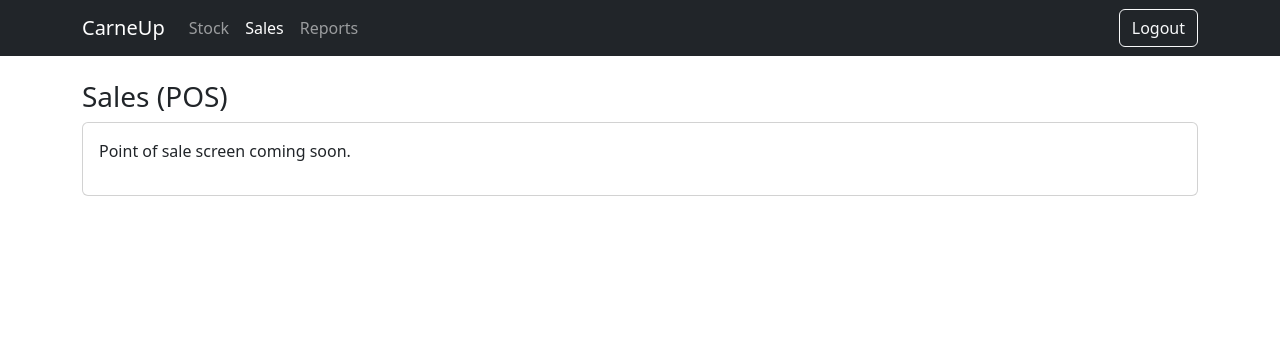
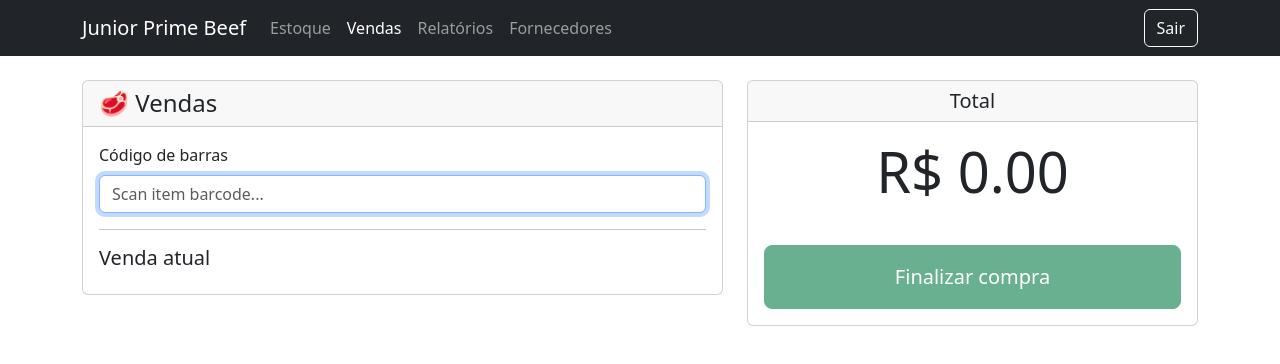
Before and after one commit to wellingtonwos/ProjetoExtensaoI, a React (Vite) app in the folder Source/Client/carneup-frontend/: page /sales in a window 1280 px wide. Shown: the top 364 px of the page. Built offline with nearby package versions, Linux system fonts and the light colour scheme; sample sign-in values are in the browser's storage.

Commit message:
Updated pages and api for initial backend integration

```diff
--- a/Source/Client/carneup-frontend/src/components/Navbar.jsx
+++ b/Source/Client/carneup-frontend/src/components/Navbar.jsx
@@ -1,4 +1,4 @@
-import React from 'react';
+import React from 'react'
 import { Navbar, Container, Nav, Button } from 'react-bootstrap'
 import { LinkContainer } from 'react-router-bootstrap'
 
@@ -15,7 +15,7 @@ export default function TopNavbar() {
 		<Navbar bg='dark' variant='dark' expand='lg'>
 			<Container>
 				<LinkContainer to='/'>
-					<Navbar.Brand>CarneUp</Navbar.Brand>
+					<Navbar.Brand>Junior Prime Beef</Navbar.Brand>
 				</LinkContainer>
 				<Navbar.Toggle />
 				<Navbar.Collapse className='justify-content-end'>
@@ -23,20 +23,23 @@ export default function TopNavbar() {
 						{token ? (
 							<>
 								<LinkContainer to='/stock'>
-									<Nav.Link>Stock</Nav.Link>
+									<Nav.Link>Estoque</Nav.Link>
 								</LinkContainer>
 								<LinkContainer to='/sales'>
-									<Nav.Link>Sales</Nav.Link>
+									<Nav.Link>Vendas</Nav.Link>
 								</LinkContainer>
 								<LinkContainer to='/reports'>
-									<Nav.Link>Reports</Nav.Link>
+									<Nav.Link>Relatórios</Nav.Link>
+								</LinkContainer>
+								<LinkContainer to='/suppliers'>
+									<Nav.Link>Fornecedores</Nav.Link>
 								</LinkContainer>
 							</>
 						) : null}
 					</Nav>
 					{token ? (
 						<Button variant='outline-light' onClick={handleLogout}>
-							Logout
+							Sair
 						</Button>
 					) : null}
 				</Navbar.Collapse>
--- a/Source/Client/carneup-frontend/src/pages/Dashboard.jsx
+++ b/Source/Client/carneup-frontend/src/pages/Dashboard.jsx
@@ -1,3 +1,4 @@
+import React from 'react';
 import { Container, Row, Col, Card, Button } from 'react-bootstrap'
 import { useNavigate } from 'react-router-dom'
 
@@ -6,16 +7,16 @@ export default function Dashboard() {
 
 	return (
 		<Container className='mt-4'>
-			<h3>Welcome to CarneUp</h3>
-			<p>Select an action below:</p>
+			<h3>Bem vindo ao Junior Prime Beef</h3>
+			<p>Selecione uma das opções abaixo:</p>
 			<Row className='g-3 mt-2'>
 				<Col md={3}>
 					<Card className='h-100'>
 						<Card.Body className='d-flex flex-column'>
-							<Card.Title>Stock Management</Card.Title>
-							<Card.Text>Register and manage products and purchases.</Card.Text>
+							<Card.Title>Gerenciamento de estoque</Card.Title>
+							<Card.Text>Registre e controle produtos e compras.</Card.Text>
 							<div className='mt-auto'>
-								<Button onClick={() => navigate('/stock')}>Open</Button>
+								<Button onClick={() => navigate('/stock')}>Abrir</Button>
 							</div>
 						</Card.Body>
 					</Card>
@@ -23,12 +24,12 @@ export default function Dashboard() {
 				<Col md={3}>
 					<Card className='h-100'>
 						<Card.Body className='d-flex flex-column'>
-							<Card.Title>Sales (POS)</Card.Title>
+							<Card.Title>Vendas</Card.Title>
 							<Card.Text>
-								Open the point of sale to record sales quickly.
+								Abra o sistema de vendas
 							</Card.Text>
 							<div className='mt-auto'>
-								<Button onClick={() => navigate('/sales')}>Open</Button>
+								<Button onClick={() => navigate('/sales')}>Abrir</Button>
 							</div>
 						</Card.Body>
 					</Card>
@@ -36,10 +37,10 @@ export default function Dashboard() {
 				<Col md={3}>
 					<Card className='h-100'>
 						<Card.Body className='d-flex flex-column'>
-							<Card.Title>Reports</Card.Title>
-							<Card.Text>View sales and stock reports.</Card.Text>
+							<Card.Title>Relatórios</Card.Title>
+							<Card.Text>Veja os relatórios/histórico das vendas realizadas</Card.Text>
 							<div className='mt-auto'>
-								<Button onClick={() => navigate('/reports')}>Open</Button>
+								<Button onClick={() => navigate('/reports')}>Abrir</Button>
 							</div>
 						</Card.Body>
 					</Card>
@@ -47,10 +48,10 @@ export default function Dashboard() {
 				<Col md={3}>
 					<Card className='h-100'>
 						<Card.Body className='d-flex flex-column'>
-							<Card.Title>Settings</Card.Title>
-							<Card.Text>Basic system settings and users.</Card.Text>
+							<Card.Title>Configurações</Card.Title>
+							<Card.Text>Configurações de sistema e usuários</Card.Text>
 							<div className='mt-auto'>
-								<Button disabled>Open</Button>
+								<Button disabled>Abrir</Button>
 							</div>
 						</Card.Body>
 					</Card>
--- a/Source/Client/carneup-frontend/src/pages/Reports.jsx
+++ b/Source/Client/carneup-frontend/src/pages/Reports.jsx
@@ -1,12 +1,13 @@
+import React from 'react';
 import { Container, Card } from 'react-bootstrap'
 
 export default function Reports() {
 	return (
 		<Container className='mt-4'>
-			<h3>Reports</h3>
+			<h3>Relatórios</h3>
 			<Card>
 				<Card.Body>
-					<p>Reports and charts will be here.</p>
+					<p>Relatórios/Histórico ficarão aqui</p>
 				</Card.Body>
 			</Card>
 		</Container>
--- a/Source/Client/carneup-frontend/src/pages/Sales.jsx
+++ b/Source/Client/carneup-frontend/src/pages/Sales.jsx
@@ -1,14 +1,149 @@
-import { Container, Card } from 'react-bootstrap'
+import React, { useState } from 'react'
+// import { api } from '../services/api'
+import {
+	Container,
+	Row,
+	Col,
+	Form,
+	Button,
+	Card,
+	ListGroup,
+	Badge,
+	Alert,
+} from 'react-bootstrap'
+import { useNavigate } from 'react-router-dom'
+import { toast } from 'react-toastify'
 
-export default function Sales() {
+export default function POS() {
+	const [barcode, setBarcode] = useState('')
+	const [cart, setCart] = useState([])
+	const [total, setTotal] = useState(0)
+	const [error, setError] = useState(null)
+	const navigate = useNavigate()
+
+	const handleAddItem = async (e) => {
+		e.preventDefault()
+		setError(null)
+
+		let itemData
+		try {
+			// const res = await api.get(`/purchases/${barcode}`))
+			if (barcode) {
+				itemData = {
+					purchase_id: parseInt(barcode),
+					name: `Item Simulado (ID: ${barcode})`,
+					price: 50.0,
+				}
+			} else {
+				throw new Error('Código inválido')
+			}
+
+			const newCart = [...cart, itemData]
+			setCart(newCart)
+
+			const newTotal = newCart.reduce((sum, item) => sum + item.price, 0)
+			setTotal(newTotal)
+		} catch (err) {
+			setError('Item não encontrado ou inválido.')
+		} finally {
+			setBarcode('')
+		}
+	}
+
+	const handleFinalizeSale = async () => {
+		setError(null)
+		try {
+			const saleBody = {
+				Timestamp: new Date().toISOString(),
+				Payment_method: 'PIX',
+				Discount: 0.0,
+				User_id: 1,
+				Items: cart.map((item) => ({
+					Quantity: 1,
+					Purchase_id: item.purchase_id,
+				})),
+			}
+
+			// await api.post('/sales', saleBody);
+
+			toast.success('Venda registrada com sucesso')
+			setCart([])
+			setTotal(0)
+		} catch (err) {
+			if (err.response && err.response.status === 401) {
+				toast.error('Sessão expirada. Faça o login novamente.')
+				navigate('/login')
+			} else {
+				setError('Falha ao registrar venda.')
+				console.error(err)
+			}
+		}
+	}
+
 	return (
 		<Container className='mt-4'>
-			<h3>Sales (POS)</h3>
-			<Card>
-				<Card.Body>
-					<p>Point of sale screen coming soon.</p>
-				</Card.Body>
-			</Card>
+			<Row>
+				<Col md={7}>
+					<Card>
+						<Card.Header as='h4'>🥩 Vendas</Card.Header>
+						<Card.Body>
+							{error && <Alert variant='danger'>{error}</Alert>}
+
+							<Form onSubmit={handleAddItem}>
+								<Form.Group>
+									<Form.Label>Código de barras</Form.Label>
+									<Form.Control
+										type='text'
+										placeholder='Scan item barcode...'
+										value={barcode}
+										onChange={(e) => setBarcode(e.target.value)}
+										autoFocus
+									/>
+								</Form.Group>
+								<Button type='submit' style={{ display: 'none' }}>
+									Adicionar
+								</Button>
+							</Form>
+
+							<hr />
+							<h5>Venda atual</h5>
+							<ListGroup>
+								{cart.map((item, index) => (
+									<ListGroup.Item
+										key={index}
+										className='d-flex justify-content-between'
+									>
+										{item.name}
+										<Badge bg='primary' pill>
+											R$ {item.price.toFixed(2)}
+										</Badge>
+									</ListGroup.Item>
+								))}
+							</ListGroup>
+						</Card.Body>
+					</Card>
+				</Col>
+
+				<Col md={5}>
+					<Card className='text-center'>
+						<Card.Header as='h5'>Total</Card.Header>
+						<Card.Body>
+							<h1 className='display-4'>R$ {total.toFixed(2)}</h1>
+						</Card.Body>
+						<div className='d-grid gap-2 p-3'>
+							<Button
+								variant='success'
+								size='lg'
+								className='p-3'
+								onClick={handleFinalizeSale}
+								disabled={cart.length === 0}
+							>
+								Finalizar compra
+							</Button>
+						</div>
+					</Card>
+				</Col>
+			</Row>
 		</Container>
 	)
 }
--- a/Source/Client/carneup-frontend/src/pages/StockManagement.jsx
+++ b/Source/Client/carneup-frontend/src/pages/StockManagement.jsx
@@ -1,4 +1,4 @@
-import { useState, useEffect } from 'react'
+import React, { useState, useEffect } from 'react'
 import {
 	Container,
 	Card,
@@ -28,7 +28,10 @@ export default function StockManagement() {
 	})
 
 	useEffect(() => {
-		fetchLists()
+		// fetchLists()
+		setProducts([])
+		setSuppliers([])
+		setCategories([])
 	}, [])
 
 	async function fetchLists() {
@@ -43,7 +46,7 @@ export default function StockManagement() {
 			setCategories(cRes.data || [])
 		} catch (err) {
 			console.error(err)
-			toast.error('Failed to fetch lists')
+			toast.error('Falha ao buscar listas')
 		}
 	}
 
@@ -59,13 +62,32 @@ export default function StockManagement() {
 				new_category: form.new_category || null,
 				new_supplier: form.new_supplier || null,
 			}
-			const res = await api.post('/products', payload)
-			toast.success('Product created')
+			// const res = await api.post('/products', payload)
+			toast.success('Produto adicionado com sucesso')
 			setShowModal(false)
-			fetchLists()
+			// fetchLists()
+
+			const newProduct = {
+				id: Date.now(),
+				name: payload.name,
+				measuring_unit: payload.measuring_unit,
+				code: payload.code,
+				supplier: { name: payload.new_supplier || 'N/A' },
+				category: { name: payload.new_category || 'N/A' },
+			}
+			setProducts([...products, newProduct])
+			setForm({
+				name: '',
+				measuring_unit: 'kg',
+				code: '',
+				id_category: '',
+				id_supplier: '',
+				new_supplier: '',
+				new_category: '',
+			})
 		} catch (err) {
 			console.error(err)
-			toast.error('Failed to create product')
+			toast.error('Falha ao criar produto')
 		}
 	}
 
@@ -73,25 +95,25 @@ export default function StockManagement() {
 		<Container className='mt-4'>
 			<Row>
 				<Col md={8}>
-					<h3>Stock Management</h3>
+					<h3>Gerenciamento de Estoque</h3>
 					<Card>
 						<Card.Body>
 							<div className='d-flex justify-content-between mb-2'>
-								<div>Products</div>
+								<div>Produtos</div>
 								<div>
 									<Button onClick={() => setShowModal(true)}>
-										New Product
+										Novo Produto
 									</Button>
 								</div>
 							</div>
 							<Table striped hover responsive>
 								<thead>
 									<tr>
-										<th>Name</th>
-										<th>Unit</th>
-										<th>Code</th>
-										<th>Supplier</th>
-										<th>Category</th>
+										<th>Nome</th>
+										<th>Unidade</th>
+										<th>Código</th>
+										<th>Fornecedor</th>
+										<th>Categoria</th>
 									</tr>
 								</thead>
 								<tbody>
@@ -109,26 +131,26 @@ export default function StockManagement() {
 						</Card.Body>
 					</Card>
 				</Col>
-				<Col md={4}>
+				{/* <Col md={4}>
 					<Card>
 						<Card.Body>
-							<h5>Quick actions</h5>
+							<h5>Ações rápidas</h5>
 							<Button className='mb-2' block onClick={() => setShowModal(true)}>
-								Add product
+								Adicionar produto
 							</Button>
 						</Card.Body>
 					</Card>
-				</Col>
+				</Col> */}
 			</Row>
 
 			<Modal show={showModal} onHide={() => setShowModal(false)}>
 				<Modal.Header closeButton>
-					<Modal.Title>New Product</Modal.Title>
+					<Modal.Title>Novo produto</Modal.Title>
 				</Modal.Header>
 				<Modal.Body>
 					<Form onSubmit={handleCreate}>
 						<Form.Group className='mb-2'>
-							<Form.Label>Name</Form.Label>
+							<Form.Label>Nome</Form.Label>
 							<Form.Control
 								value={form.name}
 								onChange={(e) => setForm({ ...form, name: e.target.value })}
@@ -136,7 +158,7 @@ export default function StockManagement() {
 							/>
 						</Form.Group>
 						<Form.Group className='mb-2'>
-							<Form.Label>Unit</Form.Label>
+							<Form.Label>Unidade de medida</Form.Label>
 							<Form.Select
 								value={form.measuring_unit}
 								onChange={(e) =>
@@ -144,11 +166,11 @@ export default function StockManagement() {
 								}
 							>
 								<option value='kg'>kg</option>
-								<option value='un'>unit</option>
+								<option value='un'>unidade</option>
 							</Form.Select>
 						</Form.Group>
 						<Form.Group className='mb-2'>
-							<Form.Label>Code</Form.Label>
+							<Form.Label>Código</Form.Label>
 							<Form.Control
 								value={form.code}
 								onChange={(e) => setForm({ ...form, code: e.target.value })}
@@ -156,14 +178,14 @@ export default function StockManagement() {
 						</Form.Group>
 
 						<Form.Group className='mb-2'>
-							<Form.Label>Supplier</Form.Label>
+							<Form.Label>Fornecedor</Form.Label>
 							<Form.Select
 								value={form.id_supplier}
 								onChange={(e) =>
 									setForm({ ...form, id_supplier: e.target.value })
 								}
 							>
-								<option value=''>Select or type new</option>
+								<option value=''>Selecione ou crie um novo</option>
 								{suppliers.map((s) => (
 									<option key={s.id} value={s.id}>
 										{s.name}
@@ -173,7 +195,7 @@ export default function StockManagement() {
 							{!form.id_supplier && (
 								<Form.Control
 									className='mt-2'
-									placeholder='New supplier name'
+									placeholder='Novo nome do fornecedor'
 									value={form.new_supplier}
 									onChange={(e) =>
 										setForm({ ...form, new_supplier: e.target.value })
@@ -183,14 +205,14 @@ export default function StockManagement() {
 						</Form.Group>
 
 						<Form.Group className='mb-2'>
-							<Form.Label>Category</Form.Label>
+							<Form.Label>Categoria</Form.Label>
 							<Form.Select
 								value={form.id_category}
 								onChange={(e) =>
 									setForm({ ...form, id_category: e.target.value })
 								}
 							>
-								<option value=''>Select or type new</option>
+								<option value=''>Selecione ou crie um novo</option>
 								{categories.map((c) => (
 									<option key={c.id} value={c.id}>
 										{c.name}
@@ -200,7 +222,7 @@ export default function StockManagement() {
 							{!form.id_category && (
 								<Form.Control
 									className='mt-2'
-									placeholder='New category name'
+									placeholder='Novo nome da categoria'
 									value={form.new_category}
 									onChange={(e) =>
 										setForm({ ...form, new_category: e.target.value })
@@ -210,7 +232,7 @@ export default function StockManagement() {
 						</Form.Group>
 
 						<div className='d-grid'>
-							<Button type='submit'>Create</Button>
+							<Button type='submit'>Cadastrar</Button>
 						</div>
 					</Form>
 				</Modal.Body>
--- /dev/null
+++ b/Source/Client/carneup-frontend/src/pages/Suppliers.jsx
@@ -0,0 +1,112 @@
+// src/pages/Suppliers.jsx
+
+import React, { useState, useEffect, useRef } from 'react'
+import { Container, Card, Form, Button, Table, Modal } from 'react-bootstrap'
+// import api from '../services/api' //
+import { toast } from 'react-toastify'
+
+export default function Suppliers() {
+	const [suppliers, setSuppliers] = useState([])
+	const [showModal, setShowModal] = useState(false)
+
+	const [form, setForm] = useState({ name: '' })
+	const lastID = useRef(2)
+
+	useEffect(() => {
+		// fetchSuppliers()
+
+		setSuppliers([
+			{ id: 1, name: 'Bassi' },
+			{ id: 2, name: 'Frigol' },
+		])
+	}, [])
+
+	/*
+  async function fetchSuppliers() {
+    try {
+      const res = await api.get('/suppliers')
+      setSuppliers(res.data || [])
+    } catch (err) {
+      toast.error('Falha ao buscar fornecedores')
+    }
+  }
+  */
+
+	async function handleCreate(e) {
+		e.preventDefault()
+		try {
+			const payload = { name: form.name }
+
+			// const res = await api.post('/suppliers', payload)
+			toast.success('Fornecedor adicionado com sucesso')
+
+			lastID.current += 1
+
+			const newSupplier = {
+				id: lastID.current,
+				name: payload.name,
+			}
+			setSuppliers([...suppliers, newSupplier])
+			// fetchSuppliers()
+
+			setShowModal(false)
+			setForm({ name: '' })
+		} catch (err) {
+			console.error(err)
+			toast.error('Falha ao criar fornecedor')
+		}
+	}
+
+	return (
+		<Container className='mt-4'>
+			<h3>Gerenciamento de Fornecedores</h3>
+			<Card>
+				<Card.Body>
+					<div className='d-flex justify-content-end mb-3'>
+						<Button onClick={() => setShowModal(true)}>Novo Fornecedor</Button>
+					</div>
+
+					<Table striped hover responsive>
+						<thead>
+							<tr>
+								<th>ID</th>
+								<th>Nome</th>
+							</tr>
+						</thead>
+						<tbody>
+							{suppliers.map((s) => (
+								<tr key={s.id}>
+									<td>{s.id}</td>
+									<td>{s.name}</td>
+								</tr>
+							))}
+						</tbody>
+					</Table>
+				</Card.Body>
+			</Card>
+
+			<Modal show={showModal} onHide={() => setShowModal(false)}>
+				<Modal.Header closeButton>
+					<Modal.Title>Novo Fornecedor</Modal.Title>
+				</Modal.Header>
+				<Modal.Body>
+					<Form onSubmit={handleCreate}>
+						<Form.Group className='mb-3'>
+							<Form.Label>Nome do Fornecedor</Form.Label>
+							<Form.Control
+								value={form.name}
+								onChange={(e) => setForm({ ...form, name: e.target.value })}
+								required
+								autoFocus
+							/>
+						</Form.Group>
+
+						<div className='d-grid'>
+							<Button type='submit'>Cadastrar</Button>
+						</div>
+					</Form>
+				</Modal.Body>
+			</Modal>
+		</Container>
+	)
+}
--- a/Source/Client/carneup-frontend/src/services/api.js
+++ b/Source/Client/carneup-frontend/src/services/api.js
@@ -10,7 +10,6 @@ api.interceptors.request.use(
 	(config) => {
 		const token = localStorage.getItem('token')
 		if (token) {
-			config.headers = config.headers || {}
 			config.headers.Authorization = `Bearer ${token}`
 		}
 		return config
```
Also changed, not shown: Source/Client/carneup-frontend/src/App.jsx (+10 -1 lines), Source/Client/carneup-frontend/src/pages/Login.jsx (+10 -13 lines).
